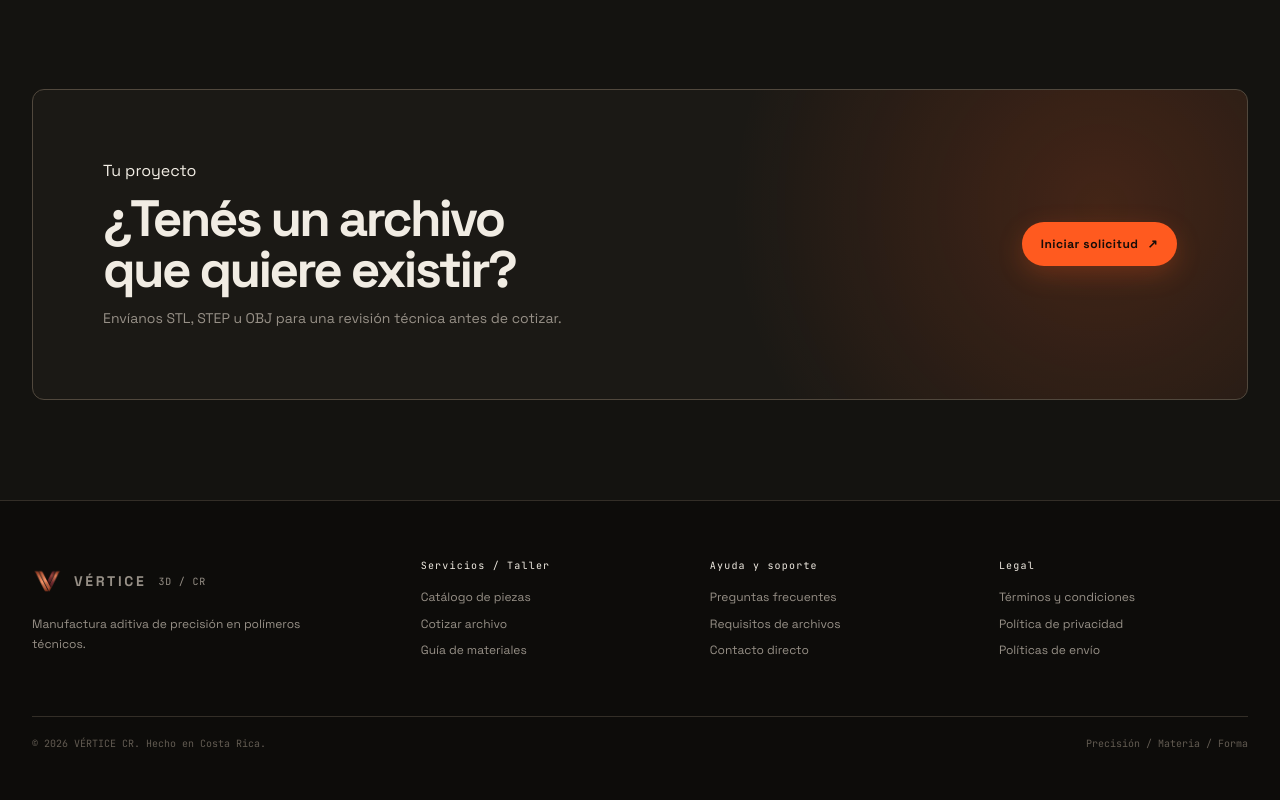
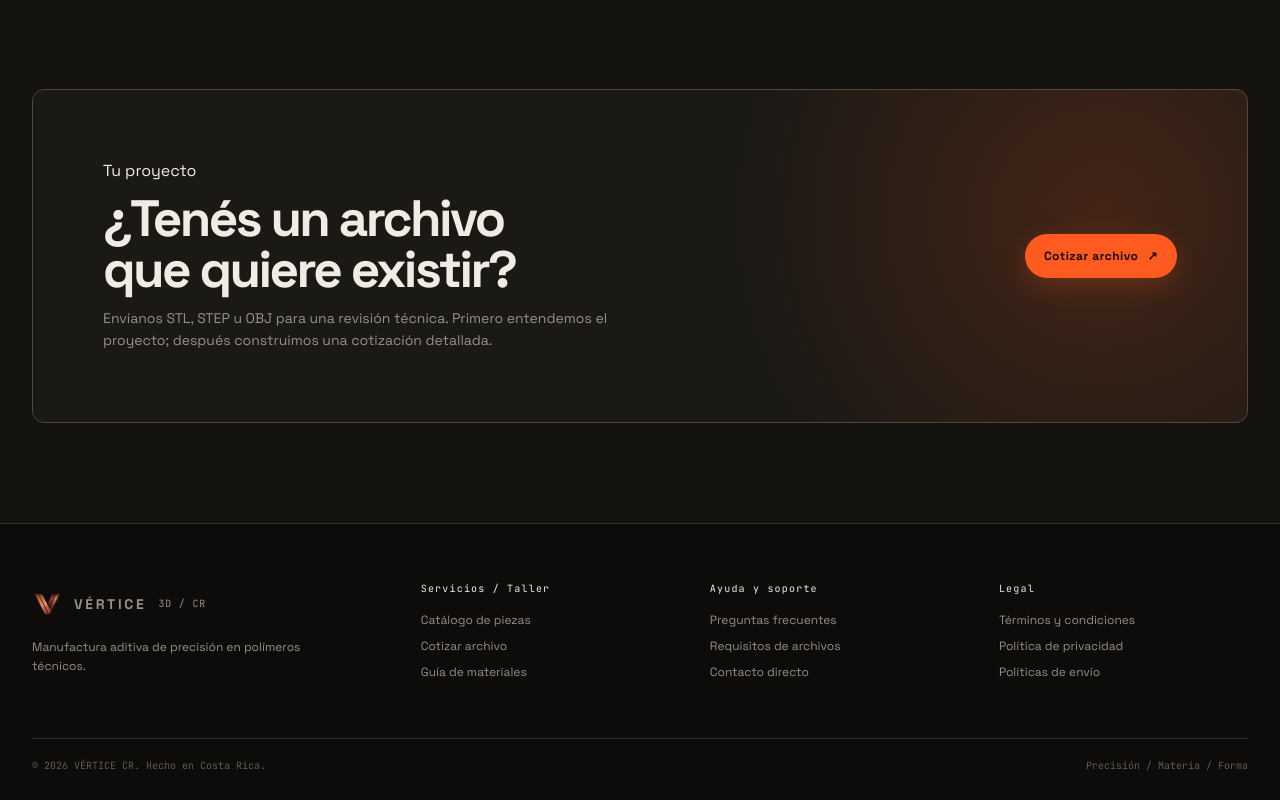
Before and after one commit to sebassebitas12/Tienda-de-Impresion3D, a React (Vite) app: page / in a window 1280 px wide. Shown: the part 3284-4084 px from the top of the page. Before the commit the page ends 4062 px from the top, so only its background shows below. Built offline with nearby package versions, Linux system fonts and the light colour scheme.

Commit message:
feat(home): align precision and final CTA copy with HF-01

```diff
--- a/src/pages/homeContent.js
+++ b/src/pages/homeContent.js
@@ -49,6 +49,10 @@ const content = {
       ['Fabricar con control', 'Impresión aditiva con supervisión y revisión dimensional.'],
       ['Entregar una pieza lista', 'Curado, acabado, verificación y despacho seguro.'],
     ],
+    precisionKicker: 'Señales de precisión',
+    precisionTitleA: 'La técnica también',
+    precisionTitleB: 'se puede sentir.',
+    precisionIntro: 'Un sistema visual sobrio para que los datos ayuden a leer el trabajo, sin convertir la página en un panel de control.',
     specs: [
       ['A / DIMENSIONAL', '±0.05 mm', 'Tolerancia objetivo para piezas y ajustes que necesitan repetibilidad.', 'VERIFICACIÓN MANUAL'],
       ['B / MATERIALES', 'Polímeros técnicos', 'PETG, Nylon CF, ASA, PLA de detalle y resina para distintos usos.', 'FDM + SLA'],
@@ -57,8 +61,8 @@ const content = {
     projectKicker: 'Tu proyecto',
     projectTitleA: '¿Tenés un archivo',
     projectTitleB: 'que quiere existir?',
-    projectIntro: 'Envíanos STL, STEP u OBJ para una revisión técnica antes de cotizar.',
-    startRequest: 'Iniciar solicitud',
+    projectIntro: 'Envíanos STL, STEP u OBJ para una revisión técnica. Primero entendemos el proyecto; después construimos una cotización detallada.',
+    startRequest: 'Cotizar archivo',
     viewProduct: 'Ver ficha',
     imageUnavailable: 'Imagen no disponible',
     heroPieces: {
@@ -108,6 +112,10 @@ const content = {
       ['Manufacture with control', 'Additive manufacturing with supervision and dimensional review.'],
       ['Deliver a ready part', 'Curing, finishing, verification and secure dispatch.'],
     ],
+    precisionKicker: 'Precision signals',
+    precisionTitleA: 'Technique should also',
+    precisionTitleB: 'be something you feel.',
+    precisionIntro: 'A restrained visual system where data helps explain the work without turning the page into a control panel.',
     specs: [
       ['A / DIMENSIONAL', '±0.05 mm', 'Target tolerance for parts and fits that need repeatability.', 'MANUAL VERIFICATION'],
       ['B / MATERIALS', 'Technical polymers', 'PETG, Nylon CF, ASA, detail PLA and resin for different uses.', 'FDM + SLA'],
@@ -116,8 +124,8 @@ const content = {
     projectKicker: 'Your project',
     projectTitleA: 'Have a file',
     projectTitleB: 'that should exist?',
-    projectIntro: 'Send us STL, STEP or OBJ for a technical review before quoting.',
-    startRequest: 'Start request',
+    projectIntro: 'Send us STL, STEP or OBJ for a technical review. We understand the project first, then build a detailed quote.',
+    startRequest: 'Quote a file',
     viewProduct: 'View details',
     imageUnavailable: 'Image unavailable',
     heroPieces: {
```
